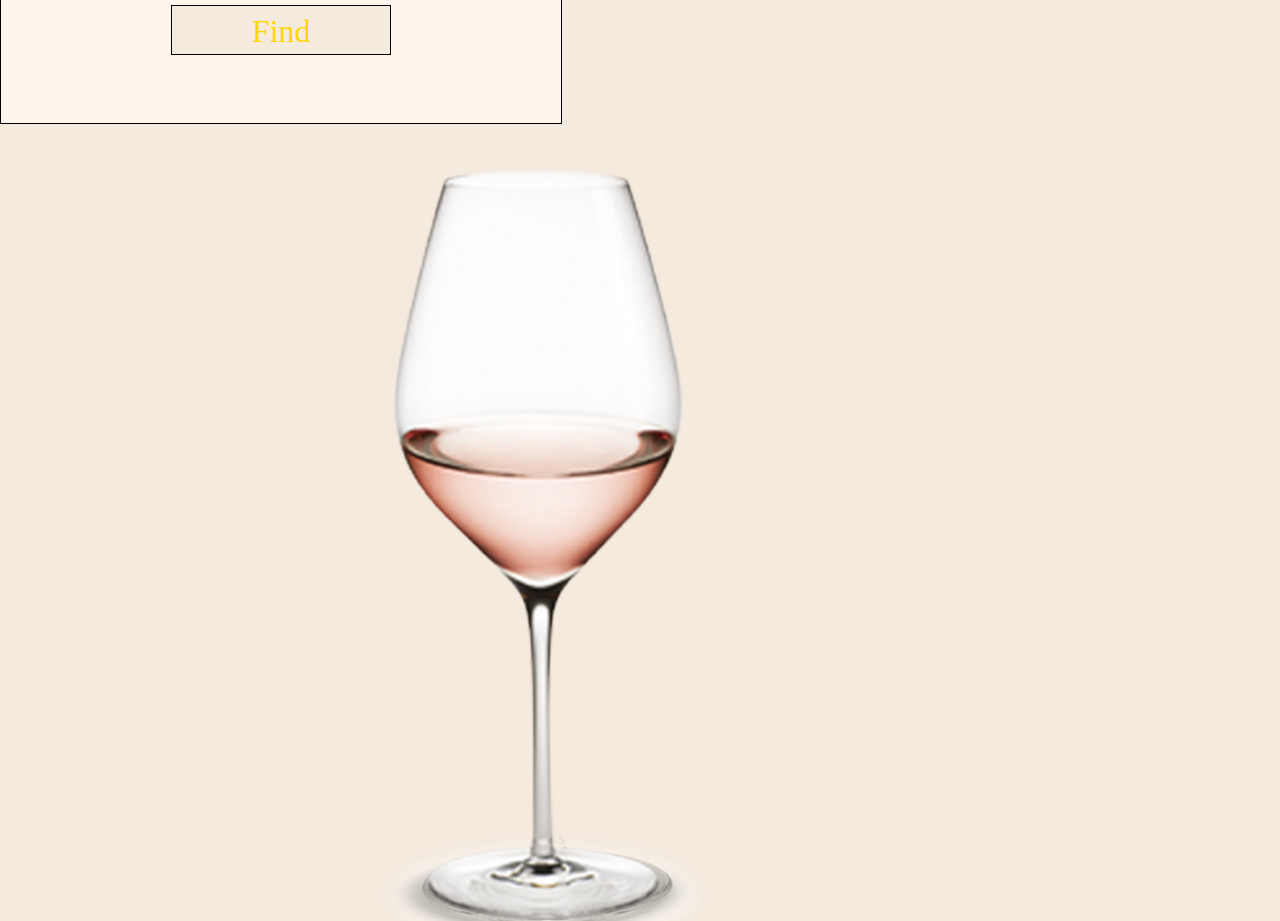
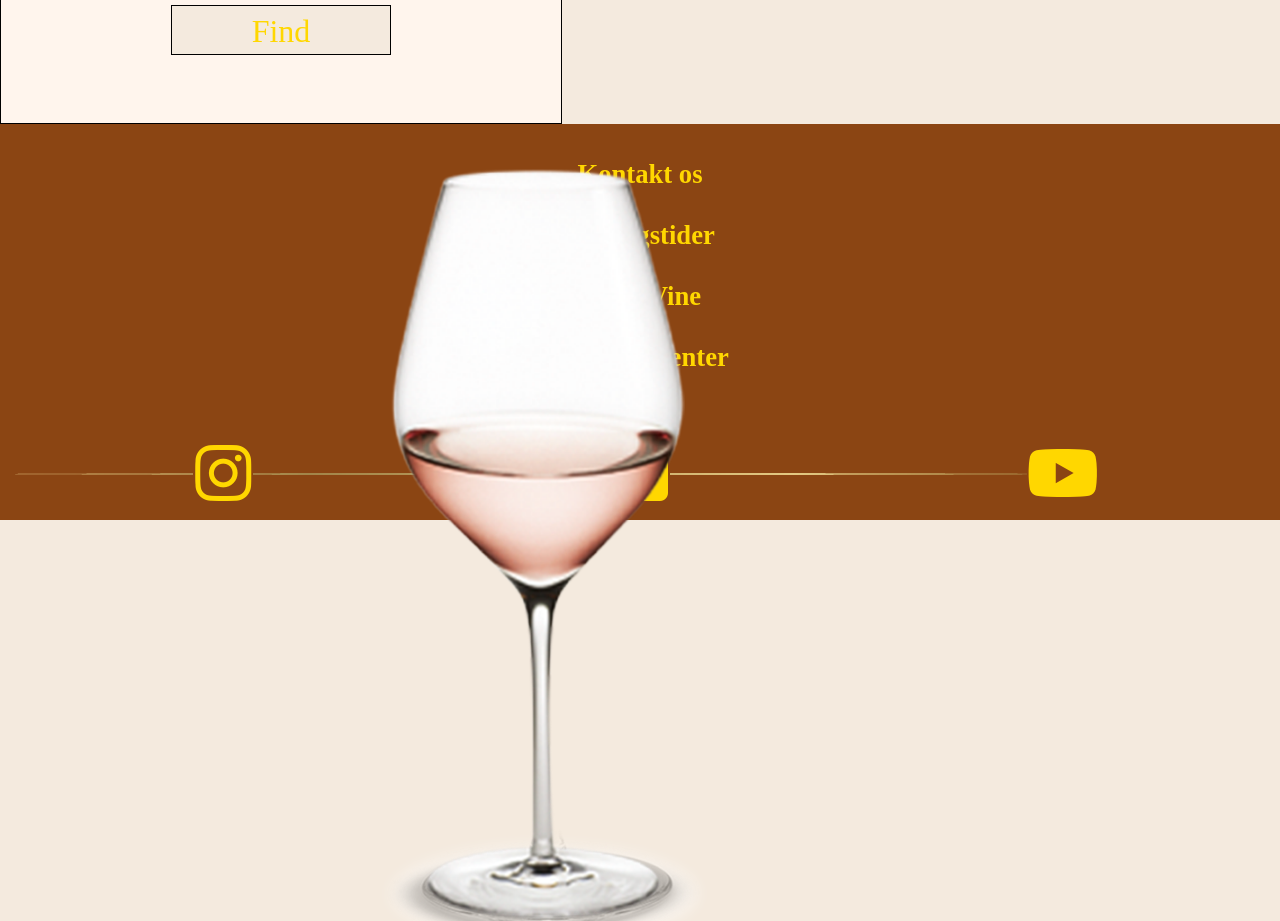
Before and after one commit to saschaleopoldine/dominiodepontas, a plain HTML site: page index.html in a window 1280 px wide. Shown: the part 2786-3707 px from the top of the page. Drawn offline with Linux system fonts and the light colour scheme.

Commit message:
Forside Nesrin

```diff
--- a/css/forside.scss
+++ b/css/forside.scss
@@ -14,6 +14,34 @@ body {
   display: none;
 }
 
+
+//---------------------------------------HEADEREN BILLEDE LOGO-------------------------------------
+
+.baggrundsbillede{
+  width: 100%;
+  height: 450px;
+  background-image: url("../Image/mobil_baggrund.jpg");
+  background-size: cover;
+  padding-bottom: 20px;
+}
+
+.header{
+  width: 100%;
+  height: 450px;
+  background-color: rgba(75, 45, 27, 0.7);
+}
+
+.fa-bars{
+  color: gold;
+  font-size: 40pt;
+  margin-left: 85%;
+  margin-top: 40px;
+}
+
+.logomobil{
+  margin: -30px auto 40px auto;
+  padding-bottom: 40px;
+}
 
 .mobilcta {
   color: #4b2d1b;
@@ -50,7 +78,7 @@ a:hover {
 }
 
 
-//BILLEDER/TEKST KASSER
+//---------------------------------------BILLEDER/TEKST KASSER ØVERST-------------------------------------
 .billedebokse {
   display: grid;
   grid-template-columns: (3, 1fr);
@@ -78,8 +106,7 @@ a:hover {
    grid-row: 3 / span 1;
  }
 
-
- //3 billedetekst foran billederne
+//---------------------------------3 BILLEDTEKST FORAN BILLEDERNE, ØVERST---------------------------------
 
 .billedforan {
   display: grid;
@@ -161,33 +188,6 @@ a:hover {
   text-align: center;
 }
 
-
-.baggrundsbillede{
-  width: 100%;
-  height: 450px;
-  background-image: url("../Image/mobil_baggrund.jpg");
-  background-size: cover;
-  padding-bottom: 20px;
-}
-
-.header{
-  width: 100%;
-  height: 450px;
-  background-color: rgba(75, 45, 27, 0.7);
-}
-
-.fa-bars{
-  color: gold;
-  font-size: 40pt;
-  margin-left: 85%;
-  margin-top: 40px;
-}
-
-.logomobil{
-  margin: -30px auto 40px auto;
-  padding-bottom: 40px;
-}
-
 //mellemstreg
 
 .streg {
@@ -196,7 +196,8 @@ a:hover {
   padding-left: 100px;
 }
 
-//vinudvalg alle 3
+
+//---------------------------------------VINUDVALG ALLE 3 --------------------------------------------
 
 .vinelementer {
   display: grid;
@@ -251,7 +252,8 @@ a:hover {
 }
 
 
-//Den første boks for rødvin
+//---------------------------------------FØRSTE BOKS RØDVIN--------------------------------------------
+
 .boksvin {
   grid-column: 1 / span 1;
   grid-row: 1 / span 1;
@@ -285,7 +287,8 @@ a:hover {
   color: #878532;
 }
 
-//Anden boks for hvidvin
+
+//---------------------------------------ANDEN BOKS HVIDVIN--------------------------------------------
 
 .boksvin2 {
   grid-column: 1 / span 1;
@@ -308,7 +311,7 @@ a:hover {
 }
 
 
-//Tredje boks for rosevin
+//---------------------------------------TREDJE BOKS ROSEVIN--------------------------------------------
 
 .boksvin3 {
   grid-column: 1 / span 1;
@@ -331,7 +334,7 @@ a:hover {
 }
 
 
-//3 TEKSTBOKSE MED TEKST
+//---------------------------------------3 BOKSE MED TEKST + TEKST INDENI----------------------------------
 
 .besøgos {
   display: grid;
@@ -452,32 +455,43 @@ a:hover {
 }
 
 
+//---------------------------------------FOOTEREN--------------------------------------------
+
+.footer{
+  background-color: saddlebrown;
+  padding: 5px 15px 15px 15px;
+}
+
+.display_web{
+  display: none;
+}
+
+.footertekst, .aabningstider, .voresvine, .arrangementer{
+  text-align: center;
+  font-size: 20pt;
+  margin-top: 30px;
+}
 
 
+.stregWEB{
+  margin-top: 100px;
+  z-index: 2;
+  width: 100%;
+}
 
+.socialemedier{
+  display: -webkit-flex;
+  display: flex;
+  justify-content: space-around;
+  z-index: 3;
+  margin-top: -35px;
+}
 
-
-
-
-
-
-
-
-
-
-
-
-
-
-
-
-
-//DE 3 BOKSE INDEN I TEKSTBOKSEN (KLIKBARE)
-
-
-
-
-
+.fa-instagram, .fa-facebook-square, .fa-youtube{
+  background-color: saddlebrown;
+  width: 60px;
+  text-align: center;
+}
 
 
 
--- a/index.html
+++ b/index.html
@@ -150,91 +150,72 @@
 
 
 
-
-<!--
-
-<section class="visitos">
-    <div class="baggrundsfarve1">
-        <p class="blivmedlem">Bliv medlem </p>
-            <p class="medlemunder">Hvis du vil vide mere, så <br>
-                står vi til rådighed. <b>Dette er en forkert tekst.</b></p>
-        <div class="læsmere"> Læs mere her</div>
+<!-- --------------------------- FOOTER ---------------------------------- -->
+<footer class="footer">
+    <div class="footertekst">
+        <div class="kontaktos2">
+            <a class="overskrift_f" href="#"><strong>Kontakt os</strong></a>
+            <br>
+            <ul class="display_web">
+                <li>Tlf.: +45 45 34 56 23</li>
+                <li>E-mail: Dominio@depontas.com</li>
+                <li id="linie">Adresse:<br>
+                    Benegorri 31395,<br>
+                    Navarra, Spanien</li>
+            </ul>
         </div>
 
-    <div class="baggrundsfarve1">
-        <p class="nyhedsbrev">Nyhedsbrev</p>
-        <p class="nyhedsunder">Tilmeld dig her, og få <br>
-            de informationer du har <br>brug for.</p>
-
-        <div class="nyhedsbrev">
-            <input class="textInput" type="text" placeholder="Din email">
-            <div class="tilmeld">Tilmeld</div>
-        </div>
-    </div>
-
-    <div class="baggrundsfarve1">
-        <p class="forhandler">Forhandler</p>
-        <p class="forhandlerunder">Klik her for at få en <br>
-            oversigt over vores produkter.</p>
-
-        <div class="forhandler">
-            <input class="textInput" type="text" placeholder="Dit postnr">
-            <div class="Find">Find</div>
-        </div>
-    </div>
-</section>
-
-<footer>
-    <div class="footer">
-        <div class="footertekst">
-            <div class="kontaktos">
-                <h1>Kontakt os</h1>
-                <ul>
-                    <li>Tlf.: +45 45 34 56 23</li>
-                    <li>E-mail: Dominio@depontas.com</li>
-                    <li>Adresse: Benegorri 31395, Navarra, Spanien</li>
-                </ul>
-            </div>
-            <div class="Åbningstider">
-                <h1>Åbningstider</h1>
-                <ul>
+        <div class="aabningstider">
+            <a class="overskrift_f" href="#"><strong>Åbningstider</strong></a>
+            <ul class="display_web">
                 <li>Man-Tors: kl 11.00 - 15.00</li>
                 <li>Fredag: kl: 15.00 - 18.00</li>
                 <li>Lørdag: kl: 10.00 - 17.00</li>
                 <li>Søndag: LUKKET</li>
             </ul>
         </div>
-            <div class="vores vine"></div>
-            <h1>Vores Vine</h1>
-            <ul>
+
+        <div class="voresvine">
+            <a class="overskrift_f" href="#"><strong>Vores Vine</strong></a>
+            <ul class="display_web">
                 <li>Rødvin</li>
                 <li>Hvidvin</li>
                 <li>Rosévin</li>
             </ul>
+        </div>
+
         <div class="arrangementer">
-                <h1>Arrangementer</h1>
-                <ul>
+            <a class="overskrift_f" href="#"><strong>Arrangementer</strong></a>
+            <ul class="display_web">
                 <li>Vinsmagning</li>
                 <li>Rundvisning</li>
                 <li>Messer 2018</li>
             </ul>
         </div>
     </div>
+
+    <div class="stregWEB"><img src="Image/stregweb.png"></div>
+
+
     <div class="socialemedier">
-            <div class="instagram">
-                <i class="fa fab fa-instagram"></i>
-            </div>
-            <div class="Facebook">
-                <i class="fa fab fa-facebook-square"></i>
-            </div>
-            <div class="Youtube">
-                <i class="fa fab fa-youtube"></i>
-            </div>
-        </div>
+        <a class="link" href="https://www.instagram.com">
+            <div class="instagram2">
+                <i class="fa fab fa-instagram fa-4x"></i>
+            </div></a>
+
+        <a class="link" href="https://www.facebook.com">
+            <div class="facebook2">
+                <i class="fa fab fa-facebook-square fa-4x"></i>
+            </div></a>
+
+        <a class="link" href="https://www.youtube.com">
+            <div class="youtube2">
+                <i class="fa fab fa-youtube fa-4x"></i>
+            </div></a>
     </div>
 </footer>
 
--->
+
 
 
 </body>
```
Also changed, not shown: css/forside.css, 1 other file. Lines whose indentation alone changed are shown as unchanged.
